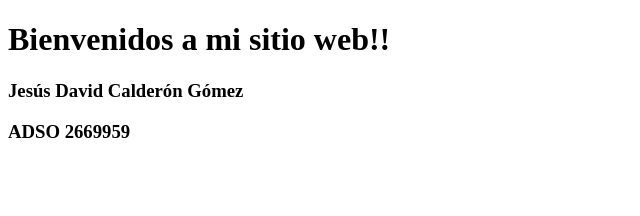
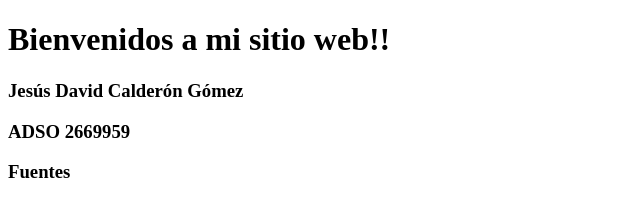
Before and after one commit to jdavid80/adso2669959, a plain HTML site: page index.html in a window 1280 px wide. Shown: the full height of the page, 0-640 px from the left. Drawn offline with Linux system fonts and the light colour scheme.

Commit message:
add fuentes

```diff
--- a/index.html
+++ b/index.html
@@ -10,5 +10,6 @@
     <h1>Bienvenidos a mi sitio web!!</h1>
     <h3>Jesús David Calderón Gómez</h3>
     <h3>ADSO 2669959</h3>
+    <h3>Fuentes</h3>
 </body>
 </html>
```
